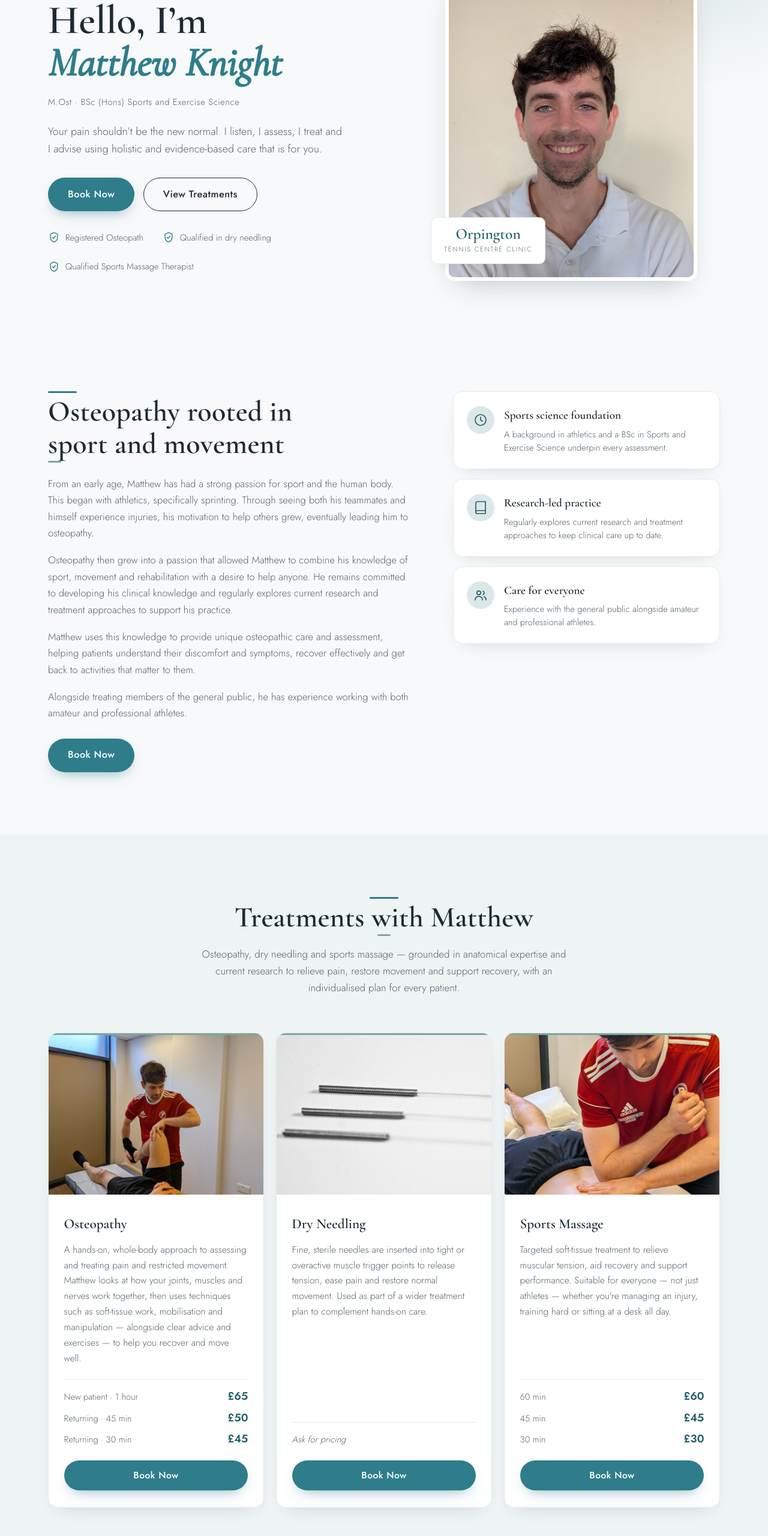
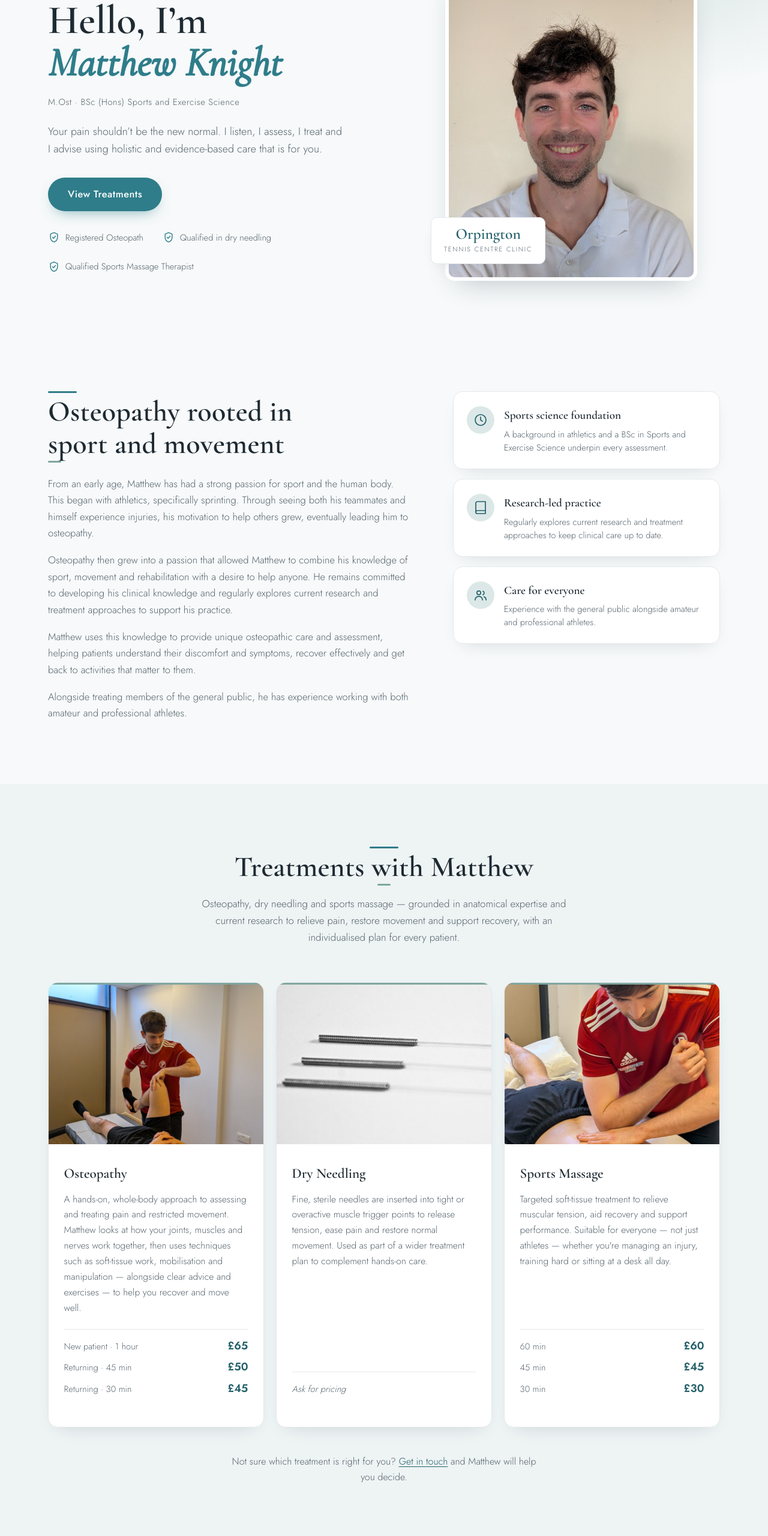
Before and after one commit to ReganDev/msa, a React (Vite) app: page / in a window 1280 px wide. Shown: the part 209-2769 px from the top of the page at 60% size. Built offline with nearby package versions, Linux system fonts and the light colour scheme.

Commit message:
quality of life updates

```diff
--- a/src/components/About.tsx
+++ b/src/components/About.tsx
@@ -1,5 +1,3 @@
-import { BOOKING_URL } from '../data'
-
 const highlights = [
   {
     title: 'Sports science foundation',
@@ -65,14 +63,6 @@ export default function About() {
               with both amateur and professional athletes.
             </p>
           </div>
-          <a
-            href={BOOKING_URL}
-            target="_blank"
-            rel="noopener noreferrer"
-            className="btn btn--primary btn--lg about__book"
-          >
-            Book Now
-          </a>
         </div>
 
         <div className="about__aside">
--- a/src/components/Contact.tsx
+++ b/src/components/Contact.tsx
@@ -63,15 +63,9 @@ export default function Contact() {
           <div className="contact__consult">
             <h3 className="contact__consult-title">Free 15-minute phone consultation</h3>
             <p className="contact__consult-text">
-              Email me for a free 15-minute phone call to talk about your pain or
+              Email me to arrange a free call. We&rsquo;ll talk about your pain or
               discomfort and what I can do to help.
             </p>
-            <a
-              className="btn btn--primary contact__consult-btn"
-              href={`mailto:${EMAIL}?subject=Free%2015-minute%20phone%20consultation`}
-            >
-              Book a free phone consultation
-            </a>
           </div>
 
           <ul className="contact__points">
--- a/src/components/Footer.tsx
+++ b/src/components/Footer.tsx
@@ -1,4 +1,4 @@
-import { BOOKING_URL, EMAIL, INSTAGRAM_URL } from '../data'
+import { EMAIL, INSTAGRAM_URL } from '../data'
 
 export default function Footer() {
   return (
@@ -18,9 +18,6 @@ export default function Footer() {
           <a href={INSTAGRAM_URL} target="_blank" rel="noopener noreferrer">
             Instagram
           </a>
-          <a href={BOOKING_URL} target="_blank" rel="noopener noreferrer">
-            Book Now
-          </a>
         </nav>
 
         <p className="footer__copy">
--- a/src/components/Hero.tsx
+++ b/src/components/Hero.tsx
@@ -1,5 +1,3 @@
-import { BOOKING_URL } from '../data'
-
 const trustIcon = (
   <svg width="20" height="20" viewBox="0 0 24 24" fill="none" stroke="currentColor" strokeWidth="1.7" strokeLinecap="round" strokeLinejoin="round" aria-hidden="true">
     <path d="M12 2l7 3v6c0 4.5-3 8.5-7 9.8C8 19.5 5 15.5 5 11V5l7-3z" />
@@ -31,15 +29,7 @@ export default function Hero() {
           </p>
 
           <div className="hero__actions">
-            <a
-              href={BOOKING_URL}
-              target="_blank"
-              rel="noopener noreferrer"
-              className="btn btn--primary btn--lg"
-            >
-              Book Now
-            </a>
-            <a href="#services" className="btn btn--ghost btn--lg">
+            <a href="#services" className="btn btn--primary btn--lg">
               View Treatments
             </a>
           </div>
--- a/src/components/Location.tsx
+++ b/src/components/Location.tsx
@@ -1,4 +1,4 @@
-import { ADDRESS, ADDRESS_NOTE, BOOKING_URL, MAPS_EMBED_URL, MAPS_URL } from '../data'
+import { ADDRESS, ADDRESS_NOTE, MAPS_EMBED_URL, MAPS_URL } from '../data'
 
 export default function Location() {
   return (
@@ -40,15 +40,6 @@ export default function Location() {
               <dd>By booking &mdash; reserve your slot online at a time that suits you.</dd>
             </div>
           </dl>
-
-          <a
-            href={BOOKING_URL}
-            target="_blank"
-            rel="noopener noreferrer"
-            className="btn btn--primary btn--lg"
-          >
-            Book Now
-          </a>
         </div>
       </div>
     </section>
--- a/src/components/Services.tsx
+++ b/src/components/Services.tsx
@@ -1,4 +1,4 @@
-import { BOOKING_URL, services } from '../data'
+import { services } from '../data'
 
 const priceFormatter = new Intl.NumberFormat('en-GB', {
   style: 'currency',
@@ -52,15 +52,6 @@ export default function Services() {
                 ) : (
                   <p className="services__price-note">{service.priceNote}</p>
                 )}
-
-                <a
-                  href={BOOKING_URL}
-                  target="_blank"
-                  rel="noopener noreferrer"
-                  className="btn btn--primary services__book"
-                >
-                  Book Now
-                </a>
               </div>
             </article>
           ))}
@@ -68,11 +59,7 @@ export default function Services() {
 
         <p className="section__footnote reveal">
           Not sure which treatment is right for you?{' '}
-          <a href="#contact">Get in touch</a> and Matthew will help you decide, or{' '}
-          <a href={BOOKING_URL} target="_blank" rel="noopener noreferrer">
-            book an appointment
-          </a>{' '}
-          online.
+          <a href="#contact">Get in touch</a> and Matthew will help you decide.
         </p>
       </div>
     </section>
--- a/src/index.css
+++ b/src/index.css
@@ -936,26 +936,25 @@ a:hover {
   background: var(--accent-soft);
   border: 1px solid var(--border);
   border-radius: var(--radius);
-  padding: 1.5rem 1.6rem;
+  padding: 1.35rem 1.5rem;
   margin: 0 0 1.75rem;
 }
 
 .contact__consult-title {
   font-family: var(--font-serif);
-  font-size: 1.25rem;
+  font-size: 1.3rem;
   font-weight: 600;
-  margin: 0 0 0.5rem;
+  line-height: 1.3;
+  margin: 0 0 0.65rem;
   color: var(--primary-dark);
 }
 
 .contact__consult-text {
-  color: var(--ink-soft);
-  font-size: 0.98rem;
-  margin: 0 0 1.2rem;
-}
-
-.contact__consult-btn {
-  width: 100%;
+  color: var(--ink);
+  font-size: 1.04rem;
+  line-height: 1.65;
+  margin: 0;
+  max-width: 36ch;
 }
 
 .contact__points {
```
Also changed, not shown: .impeccable/hook.cache.json.
